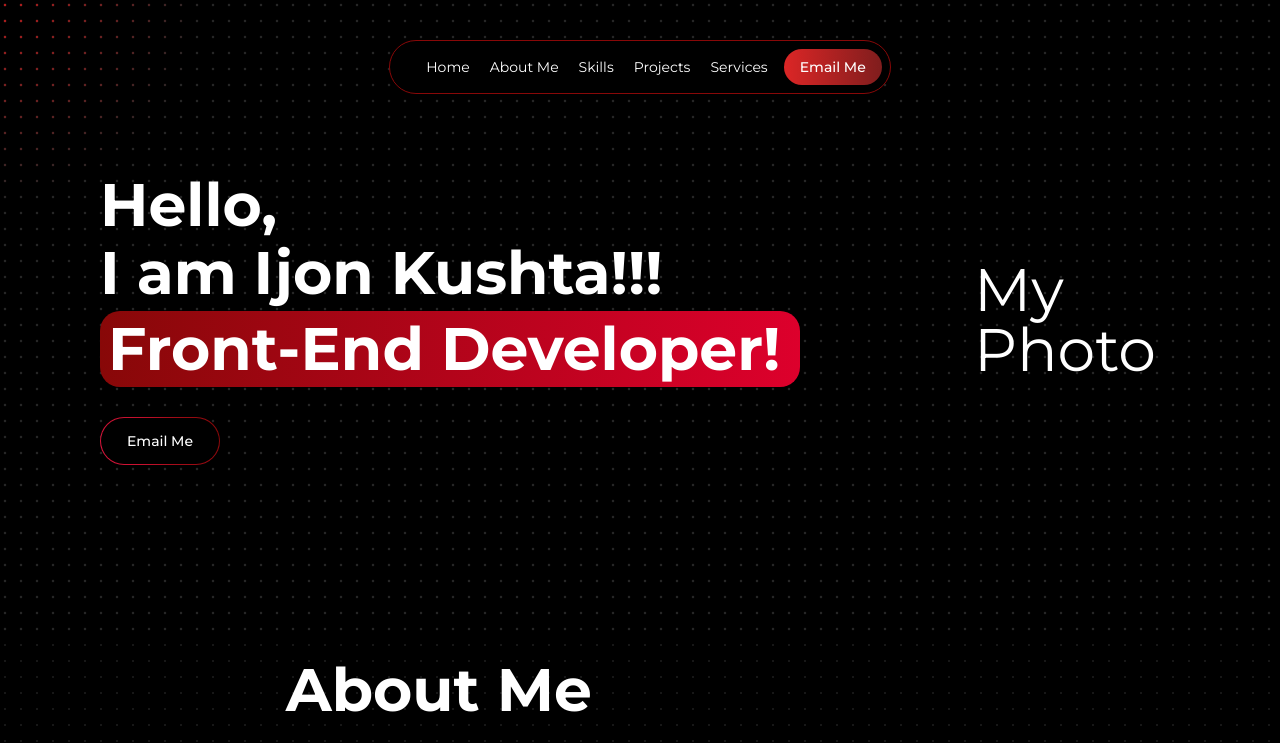
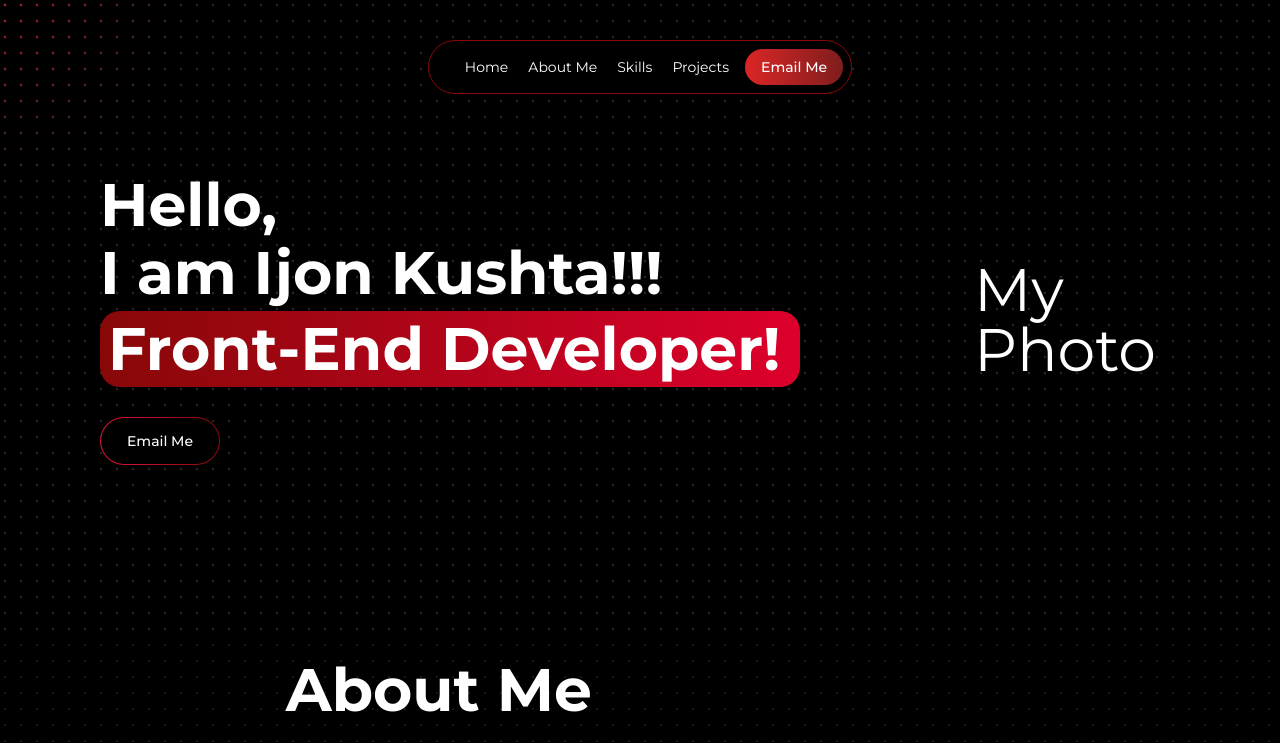
Before and after one commit to codify4/Portfolio, a Next.js app: page / in a window 1280 px wide. Shown: the top 743 px of the page. Built offline with nearby package versions, Linux system fonts and the light colour scheme.

Commit message:
removed services section from navbar

```diff
--- a/app/layout.tsx
+++ b/app/layout.tsx
@@ -29,7 +29,6 @@ export default function RootLayout({
             { name: "About Me", link: "about" },
             { name: "Skills", link: "skills" },
             { name: "Projects", link: "projects" },
-            { name: "Services", link: "services" },
           ]}
         />
         {children}
```
